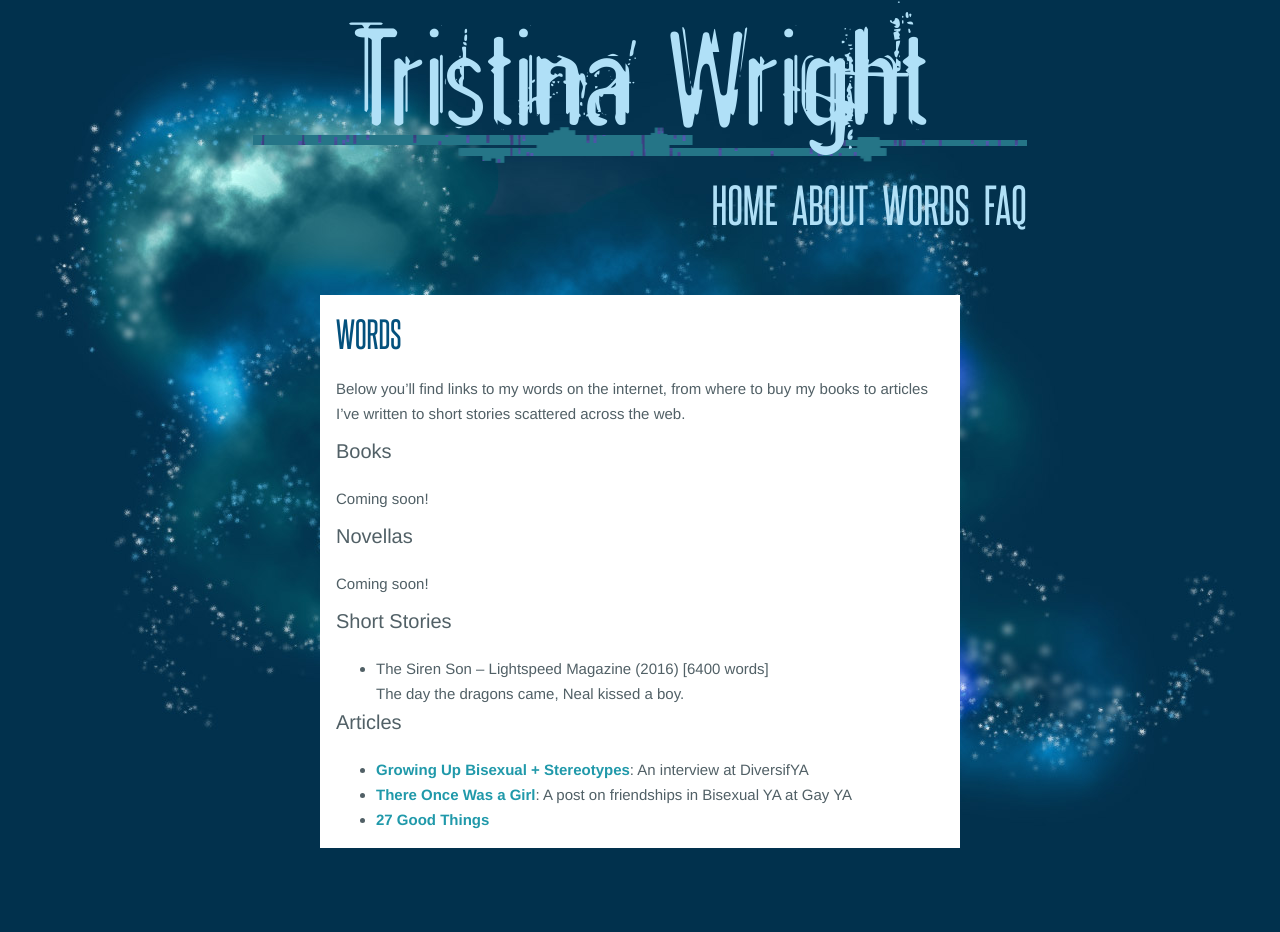
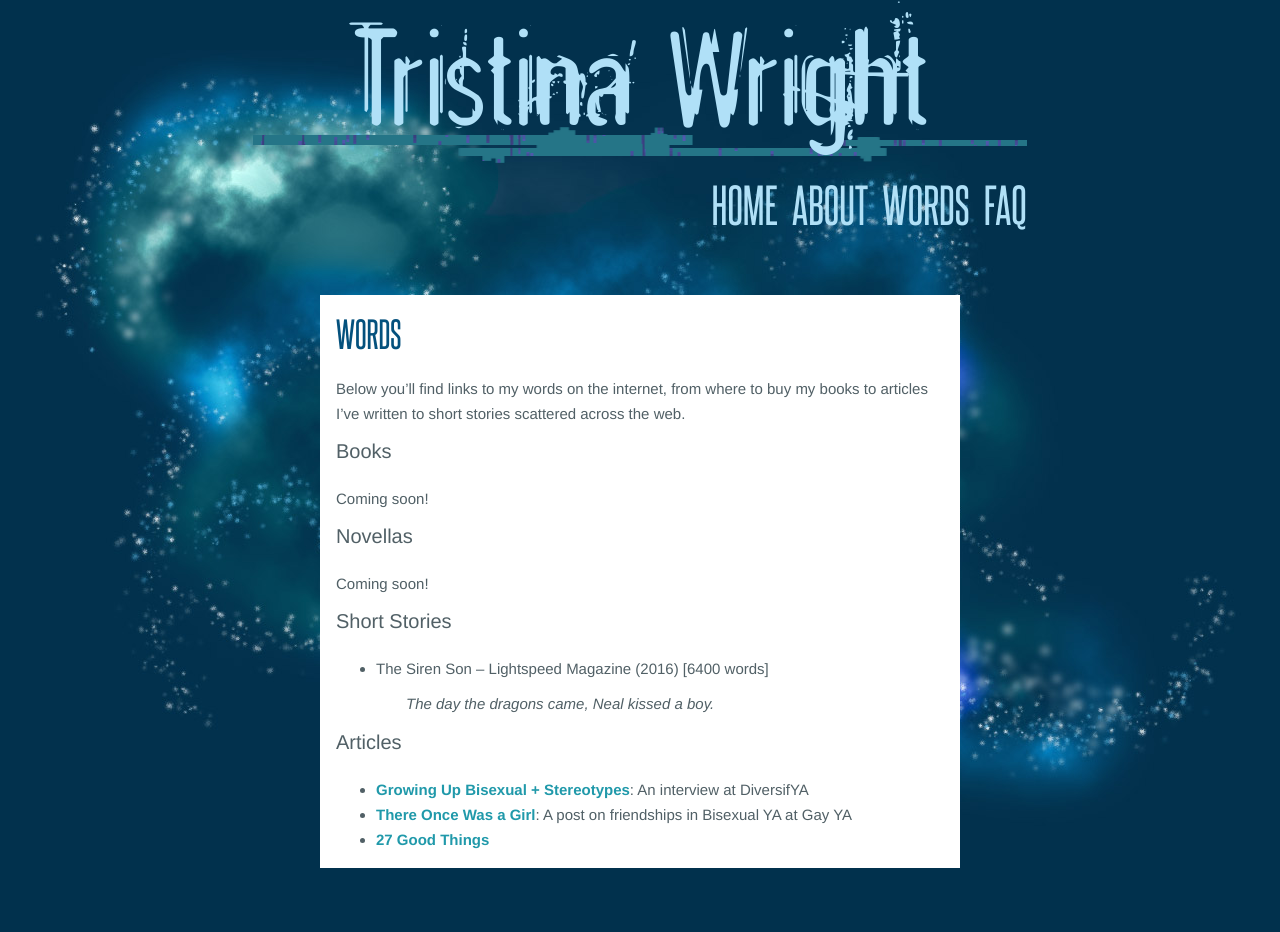
Before and after one commit to TristinaWright/tristinawright.github.io, a Jekyll site: the page built from _posts/static/2015-12-08-writing.md, in a window 1280 px wide. Built offline with Jekyll 4.4.1, drawn with Linux system fonts in a browser that asks for light colours.

Commit message:
Adjust Siren Son bullet - trying a block quote

```diff
--- a/_posts/static/2015-12-08-writing.md
+++ b/_posts/static/2015-12-08-writing.md
@@ -17,7 +17,7 @@ Coming soon!
 
 ### Short Stories
 - The Siren Son – Lightspeed Magazine (2016) [6400 words]
-The day the dragons came, Neal kissed a boy.
+> The day the dragons came, Neal kissed a boy.
 
 
 ### Articles
```
